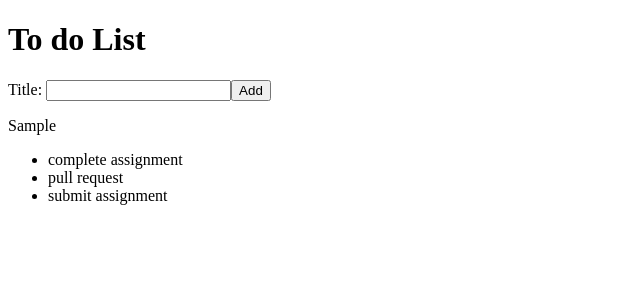
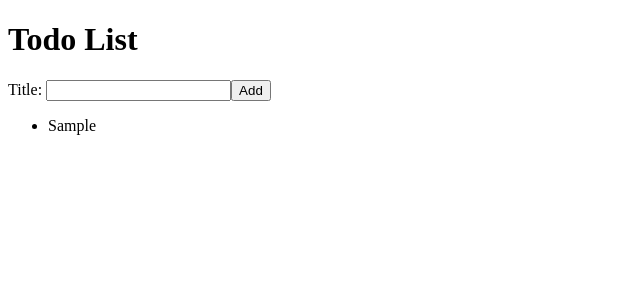
Before and after one commit to Code-the-Dream-School/ctd-react-egret, a React (Create React App) app in the folder lesson_1.1/: page / in a window 1280 px wide. Both pictures are taken after typing "Sample" into the empty fields and a click on the button "Add". Shown: the top 300 px of the page, without its empty margins (0-640 px from the left). Built offline with nearby package versions, Linux system fonts and the light colour scheme; the HTML template or start-up script is replaced by a standard one.

Commit message:
lesson 1.4 assignment

```diff
--- a/lesson_1.1/src/AddTodoForm.js
+++ b/lesson_1.1/src/AddTodoForm.js
@@ -1,18 +1,27 @@
-import React from "react";
-import TodoList from "./TodoList";
-function AddTodoForm(props) {
+import React,{useState} from 'react'
+function AddTodoForm({onAddTodo}) {
+  const[todoTitle, setTodoTitle]= useState("");
+
+  const handleTitleChange= (event) => {
+    const newTodoTitle = event.target.value;
+    setTodoTitle(newTodoTitle);
+
+
+  };
+
+
+
   function handleAddTodo(event) {
     event.preventDefault();
-    const todoTitle = event.target.title.value;
     console.log(todoTitle);
-    event.target.reset();
-    props.onAddTodo(todoTitle);
+    onAddTodo({ title:todoTitle, id:Date.now()});
+    setTodoTitle("");
   }
   return (
     <div>
       <form onSubmit={handleAddTodo}>
         <label htmlFor="todoTitle">Title: </label>
-        <input name="title" id="todoTitle"></input>
+        <input onChange={handleTitleChange} value={todoTitle} name="title" id="todoTitle"></input>
         <button type="submit">Add</button>
       </form>
     </div>
--- a/lesson_1.1/src/App.js
+++ b/lesson_1.1/src/App.js
@@ -1,15 +1,21 @@
-import {react, useState} from "react"
+import React,{useState} from 'react'
 import TodoList from "./TodoList";
 import AddTodoForm from "./AddTodoForm";
 
+
 function App() {
-  const [newTodo,setNewTodo] = useState('');
+  const [todoList, setTodoList]= useState([]);
+const addTodo = (newTodo)=> {
+  setTodoList([...todoList, newTodo])
+}
+
+
   return (
     <div>
-      <h1>To do List</h1>
-      <AddTodoForm onAddTodo={setNewTodo}/>
-      <p>{newTodo}</p>
-      <TodoList />
+      <h1>Todo List</h1>
+      <AddTodoForm onAddTodo={addTodo}/>
+      <TodoList todoList = {todoList} />
+
     </div>
   );
 }
--- a/lesson_1.1/src/TodoList.js
+++ b/lesson_1.1/src/TodoList.js
@@ -1,28 +1,13 @@
 import React from "react";
 import TodoListItem from "./TodoListItem";
-const todolist = [
-  {
-    id: 1,
-    title: "complete assignment",
-  },
 
-  {
-    id: 2,
-    title: "pull request",
-  },
 
-  {
-    id: 3,
-    title: "submit assignment",
-  },
-];
-
-function TodoList() {
+function TodoList({todoList}) {
   return (
     <div>
       <ul>
-        {todolist.map(function (item) {
-          return (<TodoListItem key={item.id}todo={item}/>);
+        {todoList.map(function (item) {
+          return (<TodoListItem key={item.id} todo={item}/>);
         })}
       </ul>
     </div>
--- a/lesson_1.1/src/TodoListItem.js
+++ b/lesson_1.1/src/TodoListItem.js
@@ -1,10 +1,10 @@
 import React from 'react'
 
-function TodoListItem(props) {
-    console.log(props)
+function TodoListItem({todo}) {
+    console.log({todo})
     return (
         <div>
-           <li key={props.todo.id}>{props.todo.title}</li>
+           <li key={todo.id}>{todo.title}</li>
         </div>
     )
 }
```
